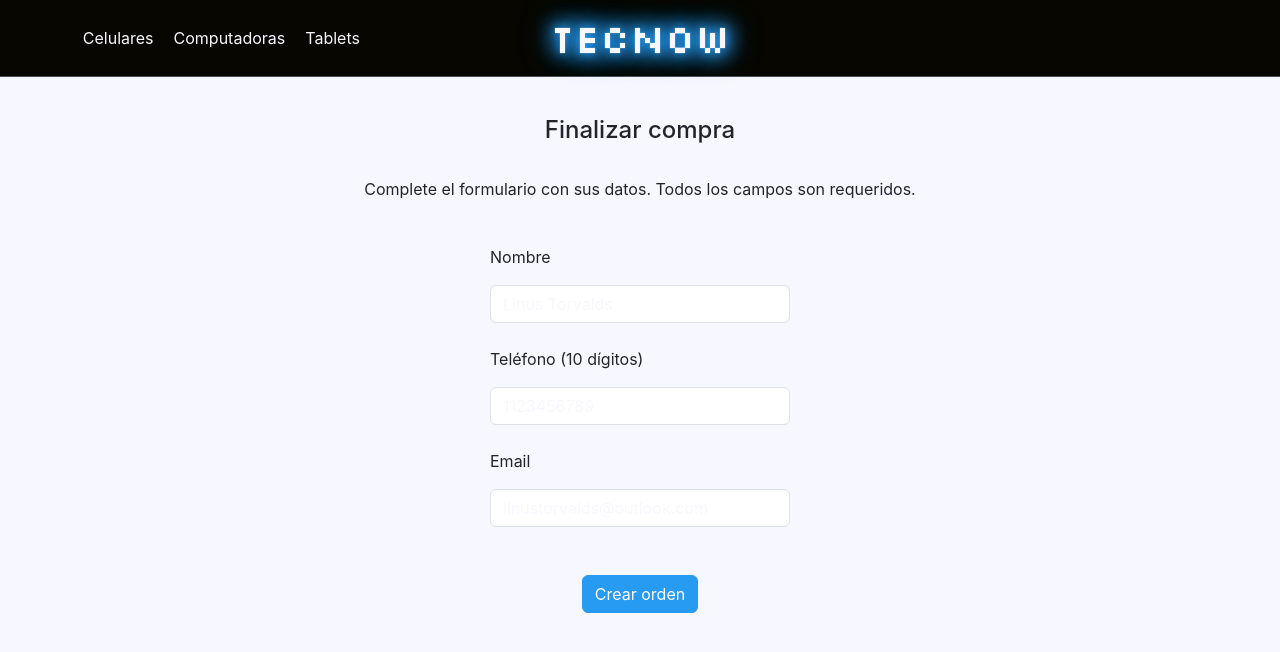
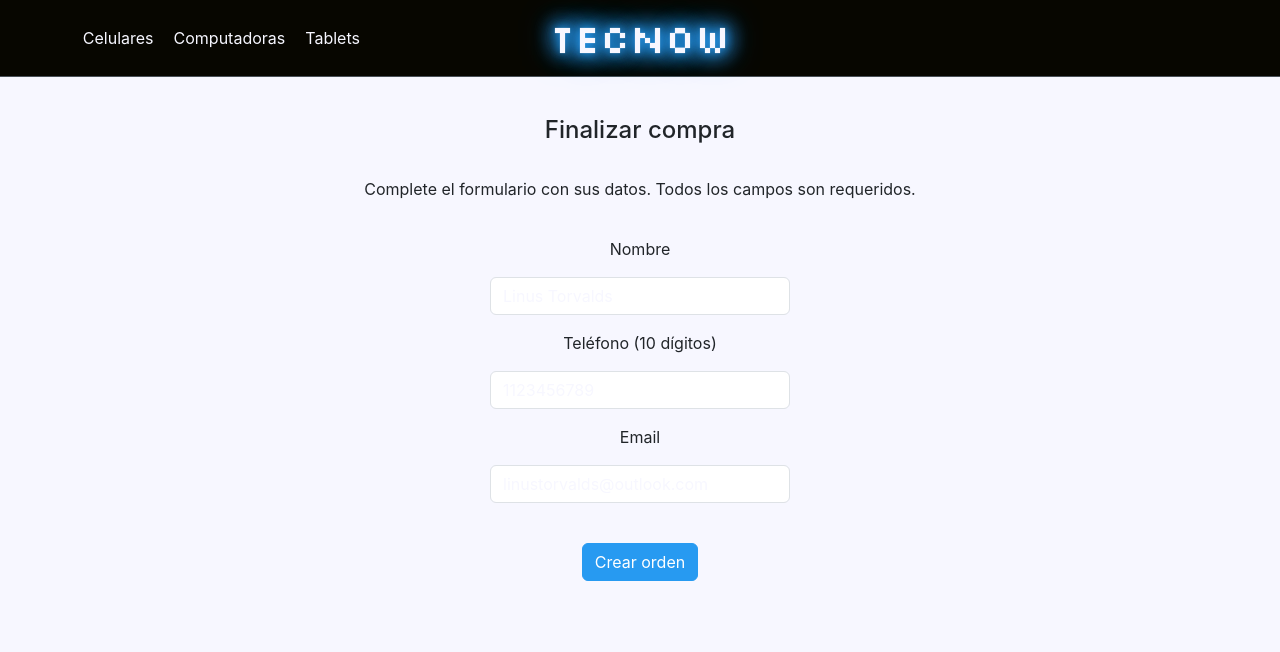
Before and after one commit to alexiscirmi/react-ecommerce-coderhouse, a React (Create React App) app: page /#/checkout in a window 1280 px wide. Shown: the top 652 px of the page. Built offline with nearby package versions, Linux system fonts and the light colour scheme; no server answers; sample sign-in values are in the browser's storage.

Commit message:
Minor UI fixes

```diff
--- a/src/components/Cart/Cart.module.scss
+++ b/src/components/Cart/Cart.module.scss
@@ -2,5 +2,6 @@
   display: flex;
   flex-direction: column;
   margin-top: 100px;
+  justify-content: center;
   text-align: center;
 }
--- a/src/components/CheckoutForm/CheckoutForm.jsx
+++ b/src/components/CheckoutForm/CheckoutForm.jsx
@@ -3,22 +3,22 @@ import styles from './CheckoutForm.module.scss'
 function CheckoutForm({ handleName, handlePhone, handleEmail, sendOrder }) {
 
   return (
-    <div className={styles.checkout}>
+    <div className={`pb-5 ${styles.checkout}`}>
       <h1 className='fs-4 mt-3'>Finalizar compra</h1>
       <p className='mt-4 mx-4 text-center balance'>Complete el formulario con sus datos. Todos los campos son requeridos.</p>
       <form action='' className={`mt-1 ${styles.form}`}>
 
-        <fieldset className='d-flex flex-column justify-content-center gap-2 my-4'>
+        <fieldset className='d-flex flex-column justify-content-center gap-2 my-3'>
           <label className='form-label' htmlFor='nombre'>Nombre</label>
           <input className='form-control' type='text' id='nombre' placeholder='Linus Torvalds' required onChange={handleName} />
         </fieldset>
 
-        <fieldset className='d-flex flex-column justify-content-center gap-2 my-4'>
+        <fieldset className='d-flex flex-column justify-content-center gap-2 my-3'>
           <label className='form-label' htmlFor='telefono'>Teléfono (10 dígitos)</label>
           <input className='form-control' type='tel' id='telefono' minLength='10' maxLength='10' placeholder='1123456789' required onChange={handlePhone} />
         </fieldset>
 
-        <fieldset className='d-flex flex-column justify-content-center gap-2 my-4'>
+        <fieldset className='d-flex flex-column justify-content-center gap-2 my-3'>
           <label className='form-label' htmlFor='email'>Email</label>
           <input className='form-control' type='email' id='email' placeholder='linustorvalds@outlook.com' required onChange={handleEmail} />
         </fieldset>
--- a/src/components/CheckoutForm/CheckoutForm.module.scss
+++ b/src/components/CheckoutForm/CheckoutForm.module.scss
@@ -3,10 +3,10 @@
 .checkout {
   display: flex;
   flex-direction: column;
+  margin-top: 100px;
   justify-content: center;
   align-items: center;
-  margin-top: 100px;
-
+  text-align: center;
 }
 
 .form {
```
